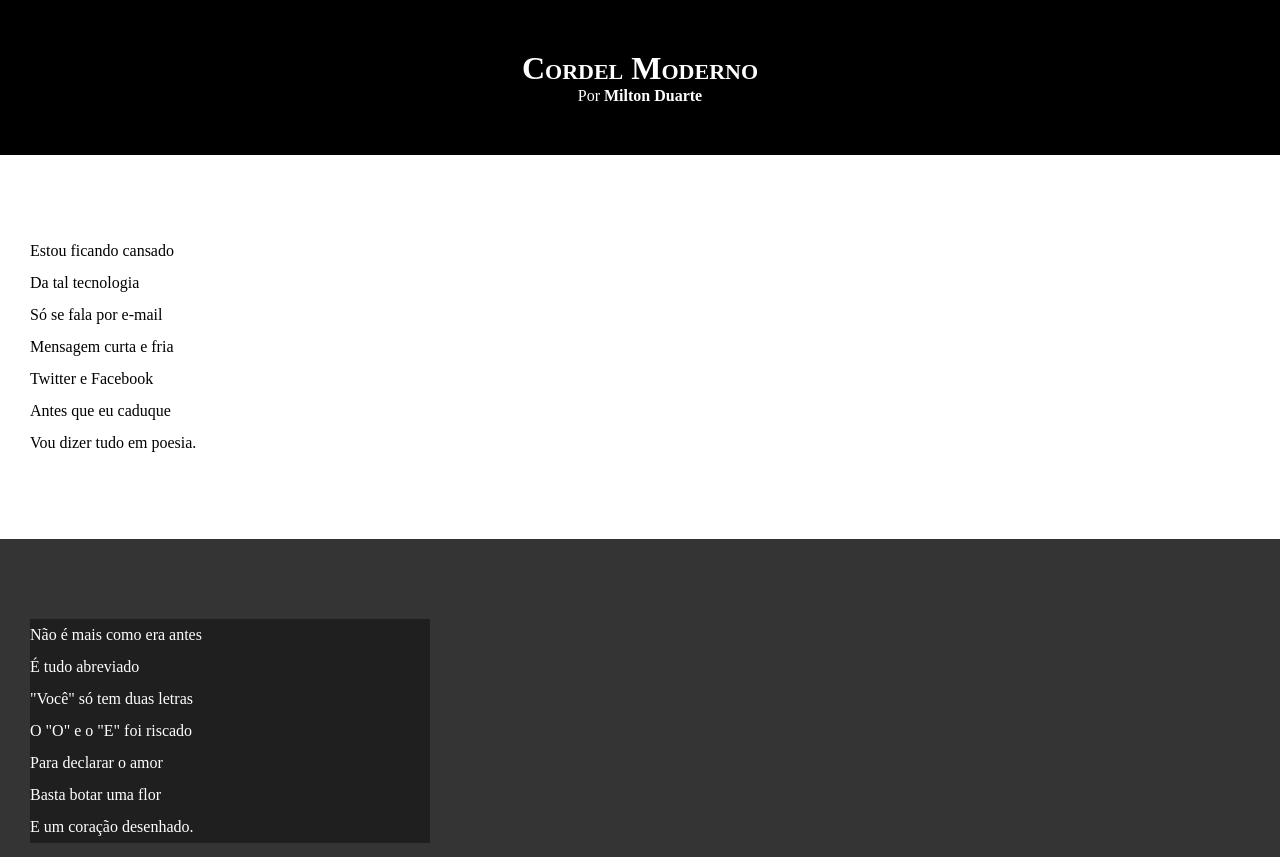
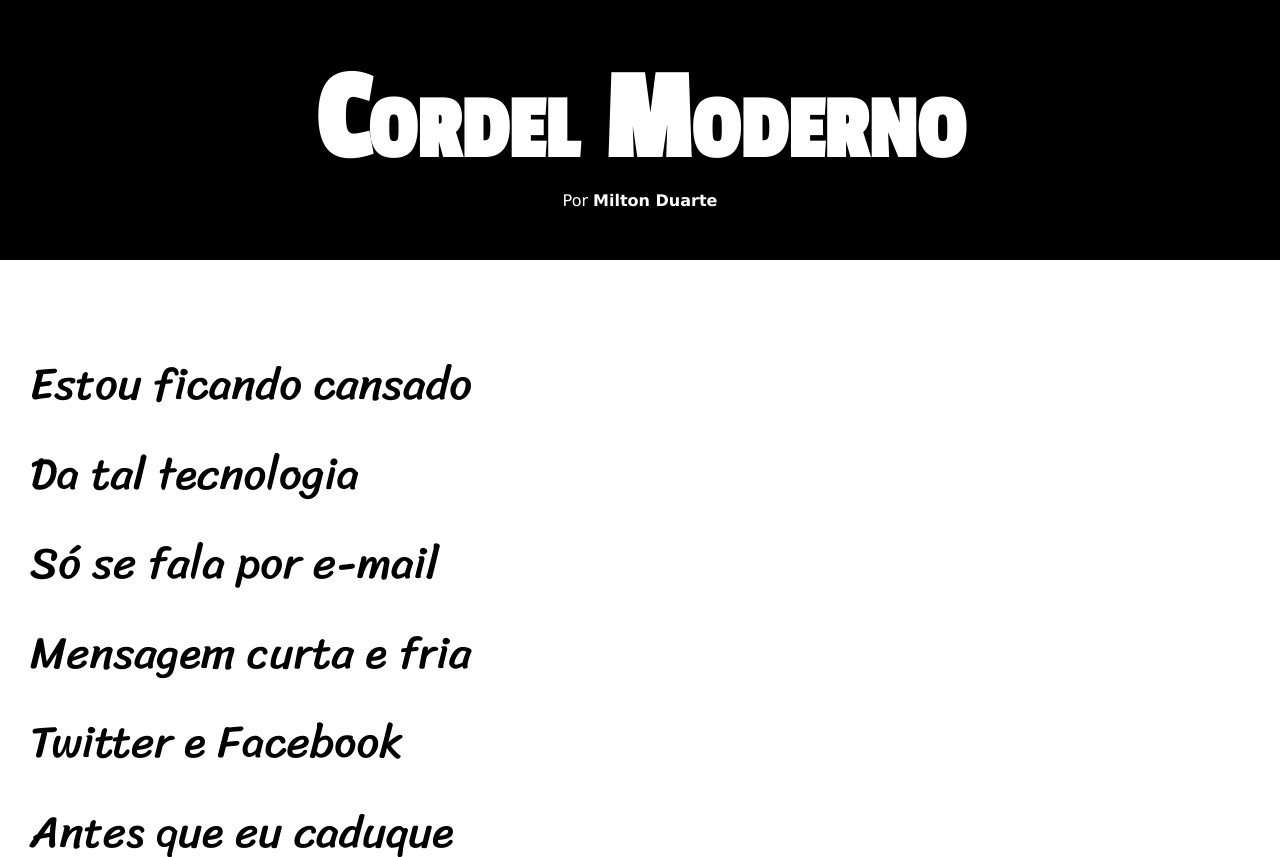
Before and after one commit to IsraelEstabile/html-css, a plain HTML site: page desafio-cordel/index.html in a window 1280 px wide. Shown: the top 857 px of the page. Drawn offline with Linux system fonts and the light colour scheme.

Commit message:
atualização desafio-cordel

```diff
--- a/desafio-cordel/estilo/style.css
+++ b/desafio-cordel/estilo/style.css
@@ -1,11 +1,20 @@
 @charset "UTF=8";
 
+@import url('https://fonts.googleapis.com/css2?family=Passion+One&display=swap');
+@import url('https://fonts.googleapis.com/css2?family=Sriracha&display=swap');
+
+:root {
+    --fonte1: verdana, Geneva, Tahoma, sans-serif;
+    --fonte2: 'Passion One', cursive;
+    --fonte3: 'Sriracha', cursive;
+}
 * {
     margin: 0px;
     padding: 0px;
 }
 
 html, body {
+    font-family: var(--fonte1);
     min-height: 100vh;
     background-color: darkgrey;
 }
@@ -15,8 +24,10 @@ header {
     text-align: center;
 }
 header > h1 {
+    font-family: var(--fonte2);
     padding-top: 50px;
     font-variant: small-caps;
+    font-size: 10vw;
  }
 
 header > p {
@@ -31,10 +42,12 @@ a:hover{
     text-decoration: underline;
 }
 section {
+    font-family: var(--fonte3);
     padding-left: 30px;
     padding-top: 10vh;
     padding-bottom: 10vh;
     line-height: 2em;
+    font-size: 3.5vw;
 }
 
 section.normal {
@@ -50,7 +63,8 @@ section.imagem {
 
 section.imagem > p {
     background-color: rgba(0, 0, 0, 0.404);
-    width: 400px;
+    display: inline-block;
+    padding: 5px;
 }
 footer {
     background-color: black;
```
